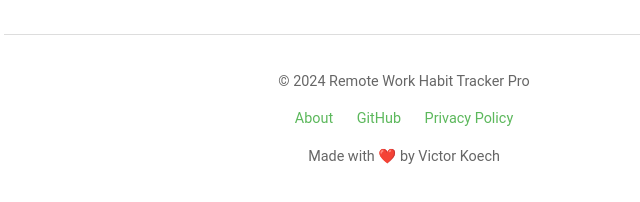
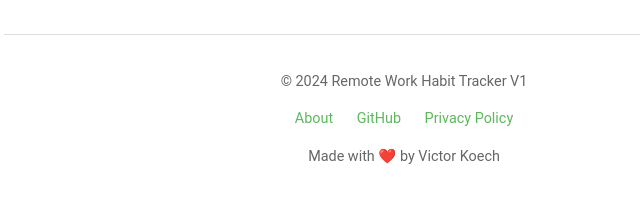
Before and after one commit to Vick606/habit-tracker, a plain HTML site: page index.html in a window 1280 px wide. Shown: the part 468-670 px from the top of the page, 236-876 px from the left. Drawn offline with Linux system fonts and the light colour scheme.

Commit message:
Updated footer heading

```diff
--- a/index.html
+++ b/index.html
@@ -32,7 +32,7 @@
         </div>
         <div id="habits-list"></div>
         <footer id="app-footer">
-            <p>&copy; 2024 Remote Work Habit Tracker Pro</p>
+            <p>&copy; 2024 Remote Work Habit Tracker V1</p>
             <nav>
                 <a href="#" id="about-link">About</a>
                 <a href="https://github.com/yourusername/remote-work-habit-tracker" target="_blank">GitHub</a>
```
